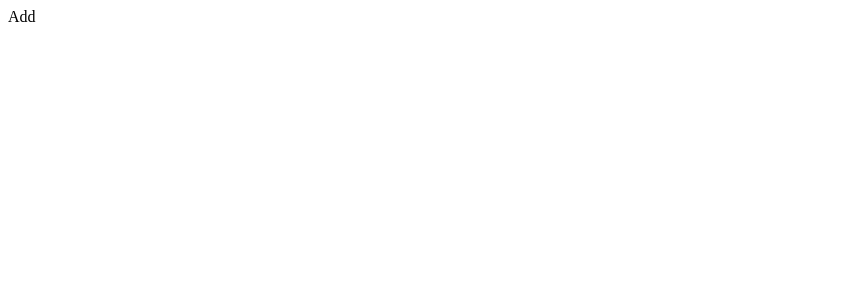
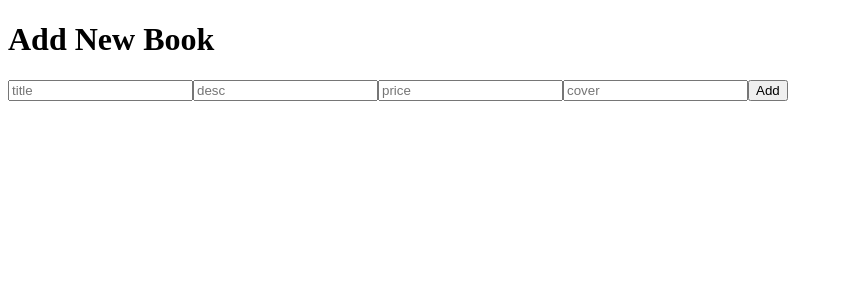
Before and after one commit to AbuUsaid/BookAppSQL, a React (Vite) app in the folder client/: page /add in a window 1280 px wide. Shown: the top 300 px of the page, without its empty margins (0-843 px from the left). Built offline with nearby package versions, Linux system fonts and the light colour scheme.

Commit message:
create Add book form and send data to db

```diff
--- a/client/src/pages/Add.jsx
+++ b/client/src/pages/Add.jsx
@@ -1,5 +1,63 @@
+import { useState } from 'react';
+import axios from 'axios';
+import { useNavigate } from 'react-router-dom';
+
 const Add = () => {
-  return <div>Add</div>;
+  const [book, setBook] = useState({
+    title: '',
+    desc: '',
+    price: null,
+    cover: '',
+  });
+
+  const navigate = useNavigate();
+
+  const handleChange = (e) => {
+    setBook((prev) => ({ ...prev, [e.target.name]: e.target.value }));
+  };
+
+  const handleClick = async (e) => {
+    e.preventDefault();
+    try {
+      await axios.post('http://localhost:8800/books', book);
+      navigate('/');
+    } catch (err) {
+      console.log(err);
+    }
+  };
+
+  console.log(book);
+
+  return (
+    <div className="form">
+      <h1>Add New Book</h1>
+      <input
+        type="text"
+        placeholder="title"
+        onChange={handleChange}
+        name="title"
+      />
+      <input
+        type="text"
+        placeholder="desc"
+        onChange={handleChange}
+        name="desc"
+      />
+      <input
+        type="number"
+        placeholder="price"
+        onChange={handleChange}
+        name="price"
+      />
+      <input
+        type="text"
+        placeholder="cover"
+        onChange={handleChange}
+        name="cover"
+      />
+      <button onClick={handleClick}>Add</button>
+    </div>
+  );
 };
 
 export default Add;
--- a/client/src/pages/Books.jsx
+++ b/client/src/pages/Books.jsx
@@ -1,5 +1,6 @@
 import { useEffect, useState } from 'react';
 import axios from 'axios';
+import { Link } from 'react-router-dom';
 
 const Books = () => {
   const [books, setBooks] = useState([]);
@@ -29,6 +30,9 @@ const Books = () => {
           </div>
         ))}
       </div>
+      <button>
+        <Link to="/add">Add new book</Link>
+      </button>
     </div>
   );
 };
```
Also changed, not shown: 1 other file (tests, documents, lock files or other folders).
